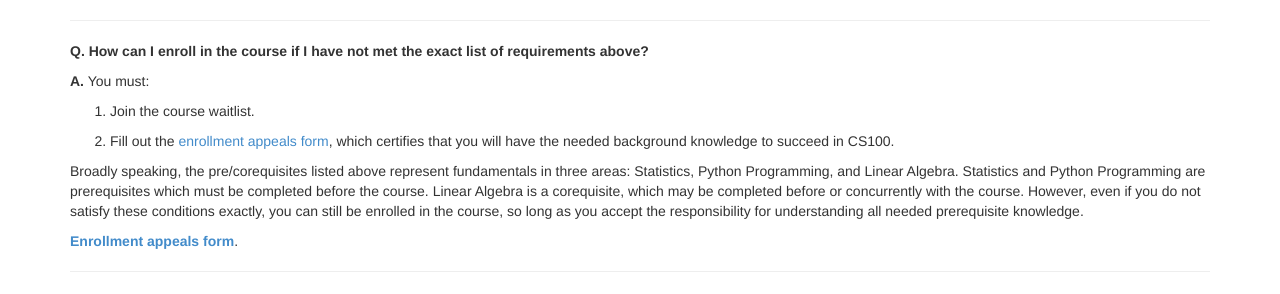
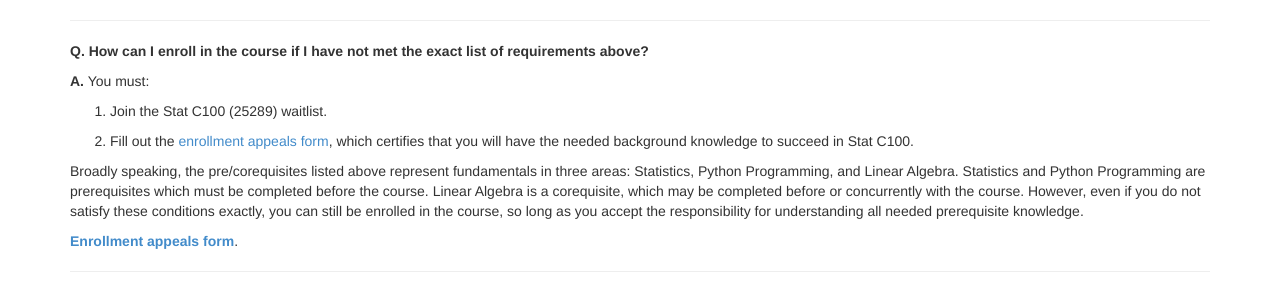
Before and after one commit to DS-100/DS-100.github.io, a Jekyll site: the page built from fa18faq.md, in a window 1280 px wide and 900 px high, scrolled down 427 px. Shown: the part 157-451 px from the top of the window. Built offline with Jekyll 4.4.1, drawn with Linux system fonts in a browser that asks for light colours; nearby versions of some CDN libraries; our own code applies the rules of GitHub Pages for plain Markdown files.

Commit message:
Fixes as per Denise's input

```diff
--- a/fa18faq.md
+++ b/fa18faq.md
@@ -30,11 +30,11 @@ If it's really something completely specific to your personal situation that can
 
 **A.** You must:
 
-1. Join the course waitlist.
+1. Join the Stat C100 (25289) waitlist.
 
 1. Fill out the [enrollment appeals
    form](https://goo.gl/forms/SIH49z8JE8VrvNbk1), which certifies that you will
-   have the needed background knowledge to succeed in CS100.
+   have the needed background knowledge to succeed in Stat C100.
 
 Broadly speaking, the pre/corequisites listed above represent fundamentals in
 three areas: Statistics, Python Programming, and Linear Algebra. Statistics and
```
